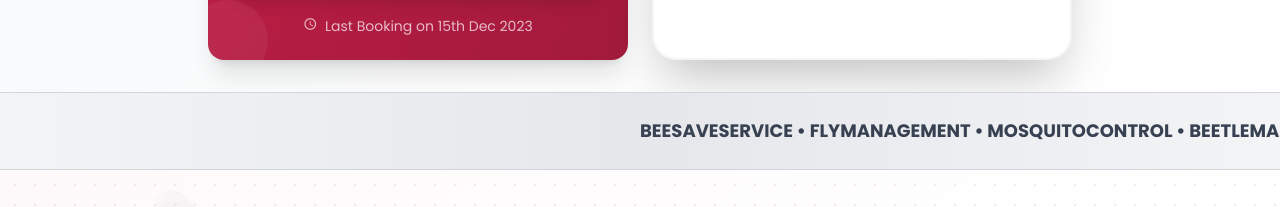
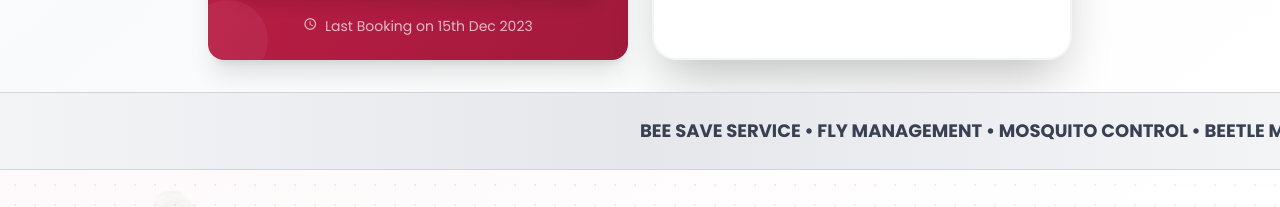
Before and after one commit to Neeraali-digital/PESTOZAP-FRONTEND, an Angular app: page / in a window 1280 px wide. Shown: the part 1760-1967 px from the top of the page. Built offline with nearby package versions, Linux system fonts and the light colour scheme.

Commit message:
movement text update

```diff
--- a/src/app/pages/home/home.component.html
+++ b/src/app/pages/home/home.component.html
@@ -185,9 +185,9 @@
 <section class="py-6 bg-gradient-to-r from-gray-100 via-gray-200 to-gray-100 overflow-hidden border-y border-gray-300">
   <div class="relative">
     <div class="flex animate-marquee-fast whitespace-nowrap">
-      <span class="text-lg font-bold text-gray-700 uppercase">BEESAVESERVICE • FLYMANAGEMENT • MOSQUITOCONTROL • BEETLEMANAGEMENT • SNAKEREMOVAL • RODENTCONTROL • INSECTMANAGEMENT • TERMITETREATMENT • COCKROACH&ANTS • BEDBUGCONTROL • </span>
+      <span class="text-lg font-bold text-gray-700 uppercase">BEE SAVE SERVICE • FLY MANAGEMENT • MOSQUITO CONTROL • BEETLE MANAGEMENT • SNAKE REMOVAL • RODENT CONTROL • INSECT MANAGEMENT • TERMITE TREATMENT • COCKROACH & ANTS • BED BUG CONTROL •</span>
       <!-- Duplicate for seamless loop -->
-      <span class="text-lg font-bold text-gray-700 uppercase">BEESAVESERVICE • FLYMANAGEMENT • MOSQUITOCONTROL • BEETLEMANAGEMENT • SNAKEREMOVAL • RODENTCONTROL • INSECTMANAGEMENT • TERMITETREATMENT • COCKROACH&ANTS • BEDBUGCONTROL • </span>
+      <span class="text-lg font-bold text-gray-700 uppercase">BEE SAVE SERVICE • FLY MANAGEMENT • MOSQUITO CONTROL • BEETLE MANAGEMENT • SNAKE REMOVAL • RODENT CONTROL • INSECT MANAGEMENT • TERMITE TREATMENT • COCKROACH & ANTS • BED BUG CONTROL •</span>
     </div>
   </div>
 </section>
```
